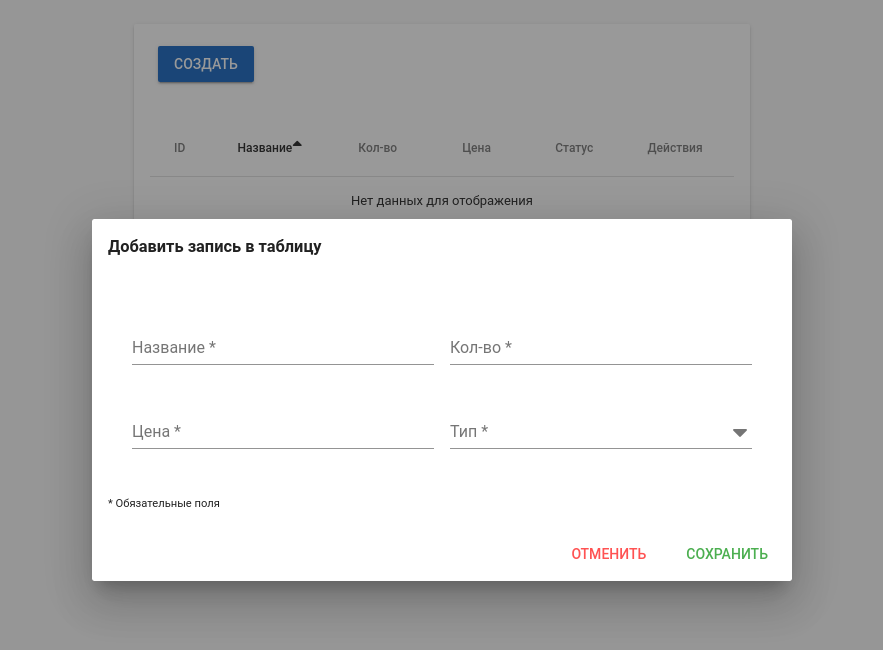
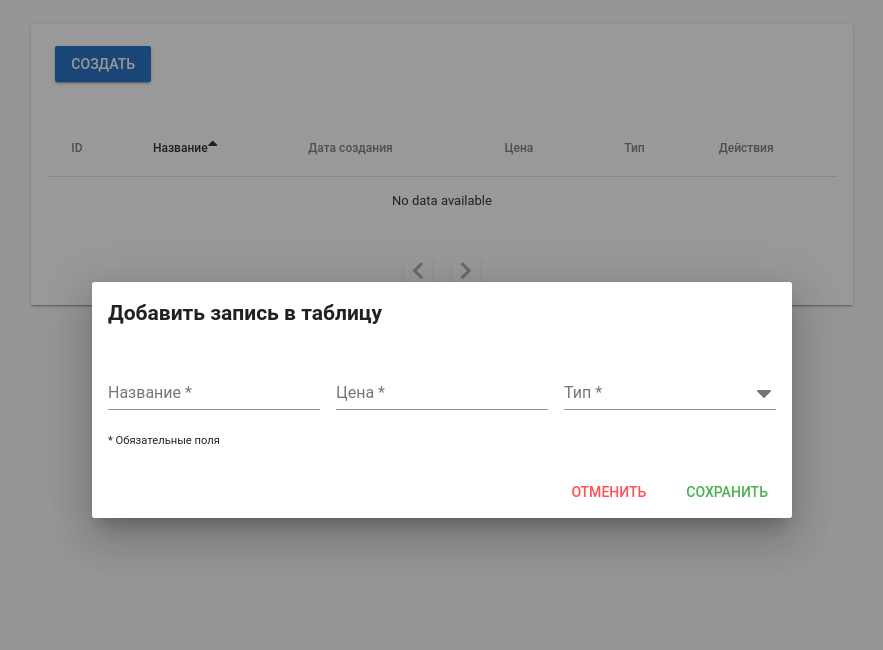
Before and after one commit to vladstarikov88/2up-test, a Vue app: page / in a window 1280 px wide. Both pictures are taken after a click on the button "СОЗДАТЬ". Shown: the top 650 px of the page, without its empty margins (198-1081 px from the left). Built offline with nearby package versions, Linux system fonts and the light colour scheme.

Commit message:
add pagination

```diff
--- a/package.json
+++ b/package.json
@@ -9,6 +9,7 @@
   },
   "dependencies": {
     "core-js": "^2.6.5",
+    "dayjs": "^1.8.15",
     "vee-validate": "^2.2.11",
     "vue": "^2.6.10",
     "vue-router": "^3.0.7",
--- a/src/assets/helpers.js
+++ b/src/assets/helpers.js
@@ -2,7 +2,7 @@ export const genetareId = () => {
   const id = new Uint32Array(1);
   window.crypto.getRandomValues(id);
 
-  return id
+  return id[0]
 }
 
 export default { genetareId }
--- a/src/assets/tableData.js
+++ b/src/assets/tableData.js
@@ -9,16 +9,16 @@ export const headers = [
     value: 'title',
   },
   {
-    text: 'Кол-во',
-    value: 'amount',
+    text: 'Дата создания',
+    value: 'creationDate'
   },
   {
     text: 'Цена',
     value: 'price',
   },
   {
-    text: 'Статус',
-    value: 'status',
+    text: 'Тип',
+    value: 'type',
     sortable: false,
   },
   {
--- a/src/plugins/vuetify.js
+++ b/src/plugins/vuetify.js
@@ -2,12 +2,12 @@ import Vue from 'vue'
 import Vuetify from 'vuetify'
 import 'vuetify/dist/vuetify.min.css'
 import '@fortawesome/fontawesome-free/css/all.css'
-import ru from '@/assets/locales/ru';
+// import ru from '@/assets/locales/ru';
 
 Vue.use(Vuetify, {
   iconfont: 'fa',
-  lang: {
-    locales: { ru },
-    current: 'ru'
-  }
+  // lang: {
+  //   locales: { ru },
+  //   current: 'ru'
+  // }
 })
--- a/src/views/Home/AddItemModal.vue
+++ b/src/views/Home/AddItemModal.vue
@@ -1,17 +1,18 @@
 <template>
   <v-dialog
     v-bind:value="dialog"
+    lazy
     @input="change"
     max-width="700px"
   >
     <v-card>
       <v-card-title>
-        <h3 class="subtitle">{{ title }}</h3>
+        <h2 class="subtitle">{{ title }}</h2>
       </v-card-title>
-      <v-card-text>
+      <v-card-text class="card-text">
         <v-container grid-list-lg>
           <v-layout row wrap>
-            <v-flex sm6 xs12>
+            <v-flex sm4 xs12>
               <v-text-field
                 label="Название *"
                 v-model="itemTitle"
@@ -20,16 +21,7 @@
                 :error-messages="errors.collect('title')"
               />
             </v-flex>
-            <v-flex sm6 xs12>
-              <v-text-field
-                label="Кол-во *"
-                v-model="amount"
-                v-validate="'required|numeric'"
-                data-vv-name="amount"
-                :error-messages="errors.collect('amount')"
-              />
-            </v-flex>
-            <v-flex sm6 xs12>
+            <v-flex sm4 xs12>
               <v-text-field
                 label="Цена *"
                 v-model="price"
@@ -38,7 +30,7 @@
                 :error-messages="errors.collect('price')"
               />
             </v-flex>
-            <v-flex sm6 xs12>
+            <v-flex sm4 xs12>
               <v-select
                 flat
                 label="Тип *"
@@ -71,6 +63,7 @@
 </template>
 
 <script>
+import dayjs from 'dayjs'
 import { mapState, mapActions } from 'vuex';
 import { genetareId } from '@/assets/helpers'
 export default {
@@ -84,10 +77,9 @@ export default {
   },
   data() {
     return {
-      itemTitle: '',
-      amount: null,
+      itemTitle: null,
       price: null,
-      type: null
+      type: null,
     }
   },
   computed: {
@@ -110,13 +102,15 @@ export default {
         return type.value === this.type
       })
 
+      const creationDate = dayjs().format('DD-MM-YYYY hh:mm')
+
       const newProduct = {
-        id: id[0],
+        id,
         title: this.itemTitle,
-        amount: this.amount,
         price: this.price,
-        type: type
-      }
+        type,
+        creationDate
+      };
 
       /* Добавить текст на ошибку на ввод строки вместо числа */
       this.$validator
@@ -132,6 +126,10 @@ export default {
 }
 </script>
 
-<style>
-
+<style lang="scss" scoped>
+.card-text {
+  /deep/ .container {
+    padding: 0;
+  }
+}
 </style>
--- a/src/views/Home/Home.vue
+++ b/src/views/Home/Home.vue
@@ -3,7 +3,7 @@
     align-center
     justify-center
   >
-    <v-flex md6 sm8 xs12>
+    <v-flex md8 sm10 xs12>
       <table-wrapper>
         <template v-slot:actions>
           <v-btn
--- a/src/views/Home/ProductTable.vue
+++ b/src/views/Home/ProductTable.vue
@@ -1,13 +1,16 @@
 <template>
+  <div class="table-wrapper">
     <v-data-table
       :headers="headers"
       :items="items"
-    rows-per-page-text="10"
+      :pagination.sync="pagination"
+      hide-actions
+      rows-per-page-text="Записей на странице"
     >
       <template v-slot:items="props">
         <td>{{ props.item.id }}</td>
         <td>{{ props.item.title }}</td>
-      <td>{{ props.item.amount }}</td>
+        <td class="creation-date">{{ props.item.creationDate }}</td>
         <td>{{ props.item.price }}</td>
         <td>{{ props.item.type.text }}</td>
         <td class="actions">
@@ -19,10 +22,22 @@
           />
         </td>
       </template>
-    <template v-slot:pageText="props">
+      <!-- <template v-slot:pageText="props">
         Товаров {{ props.pageStart }} - {{ props.pageStop }} из {{ props.itemsLength }}
-    </template>
+      </template> -->
     </v-data-table>
+    <!-- <v-layout
+      align-center
+      justify-center
+    >
+      <v-flex> -->
+        <v-pagination
+          v-model="pagination.page"
+          :length="pages"
+        />
+      <!-- </v-flex>
+    </v-layout> -->
+  </div>
 </template>
 
 <script>
@@ -35,6 +50,20 @@ export default {
       type: Array
     },
   },
+  data() {
+    return {
+      pagination: {},
+    }
+  },
+  computed: {
+    pages () {
+      if (this.pagination.rowsPerPage == null ||
+        this.pagination.totalItems == null
+      ) return 0
+
+      return Math.ceil(this.pagination.totalItems / this.pagination.rowsPerPage)
+    }
+  },
   methods: {
     deleteProduct(productId) {
       this.$emit('delete-product', productId)
@@ -43,6 +72,20 @@ export default {
 }
 </script>
 
-<style>
-
+<style lang="scss" scoped>
+.creation-date {
+  width: 12em;
+  display: flex;
+  align-items: center;
+}
+.table-wrapper {
+  display: flex;
+  flex-direction: column;
+  /deep/ .v-pagination {
+    margin: 2rem auto 0;
+    .v-icon {
+      font-size: 1.4rem;
+    }
+  }
+}
 </style>
```
Also changed, not shown: 1 other file (tests, documents, lock files or other folders). Lines whose indentation alone changed are shown as unchanged.
